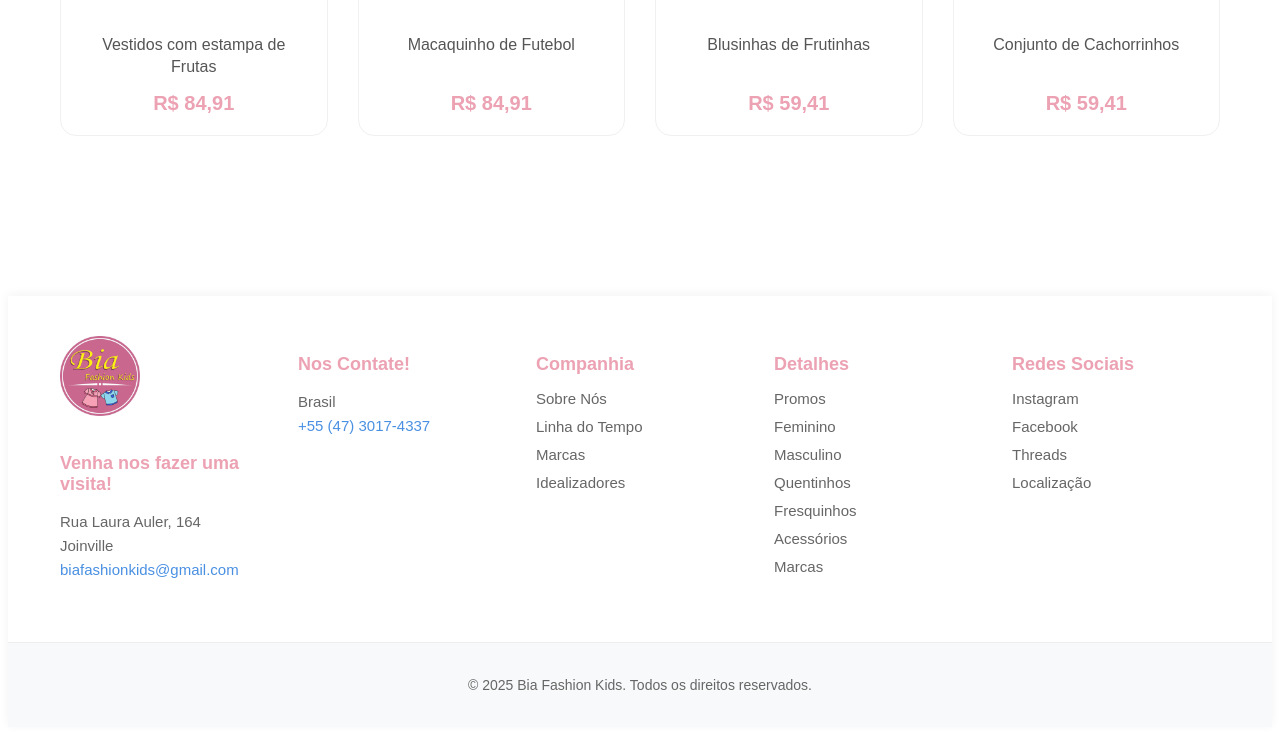
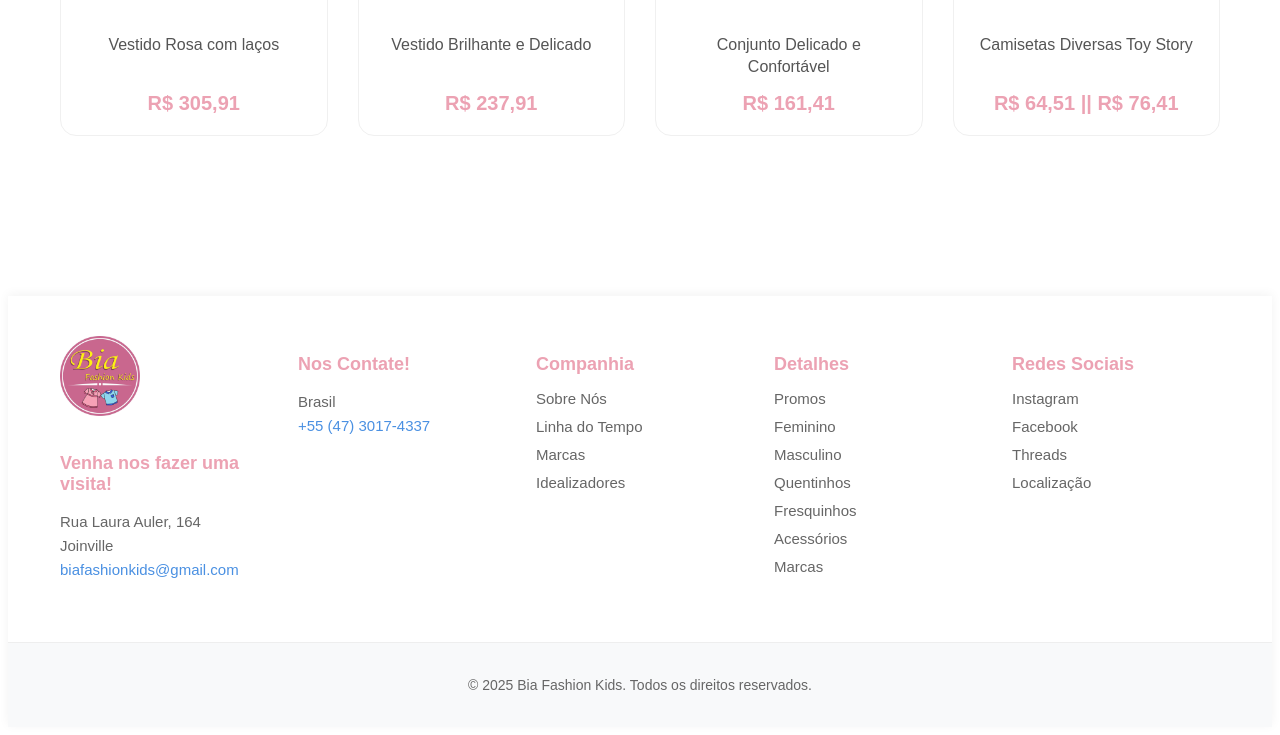
Before and after one commit to fic-fabrica-de-software/projeto-pessoal-softbm, a PHP site: page /feminino.php in a window 1280 px wide. Shown: the part 904-1639 px from the top of the page. Run offline with PHP 8.4, Linux system fonts and the light colour scheme.

Commit message:
organizando página feminino

```diff
--- a/feminino.php
+++ b/feminino.php
@@ -4,43 +4,43 @@
     </section> <!--Section de images de roupas tops-->
     <section class="product-section">
         <div class="tshirt-sections"> <a href="ModeloProduto.php">
-                <div class="tshirt-photos"> <img src="src/images/imgs-produto/fresquinhos1.png">
-                    <p>Conjunto Luc.boo + Sandália BIBI </p> <span><strong>R$ 127,41 || R$ 161,41</strong></span>
+                <div class="tshirt-photos"> <img src="src/images/imgs-produto/feminino1.png">
+                    <p>Pijama Stitch + Chinelo combinando </p> <span><strong>R$ 84,91 || R$ 36,46</strong></span>
                 </div>
             </a> <a href="">
                 <div class="tshirt-photos"> <img
-                        src="src/images/imgs-produto/fresquinhos2.png">
-                    <p>Regata + Short Jeans </p> <span><strong>R$ 59,41 || R$ 110,41</strong></span>
+                        src="src/images/imgs-produto/feminino2.png">
+                    <p>Conjunto de Bermuda com Blusa de Laços + Papete</p> <span><strong>R$ 101,91 || R$ 101,91</strong></span>
                 </div>
             </a> <a href="">
                 <div class="tshirt-photos"> <img
-                        src="src/images/imgs-produto/fresquinhos3.png">
-                    <p>Camisetas NIKE © Licenciado/Original  </p> <span><strong>R$ 110,41</strong></span>
+                        src="src/images/imgs-produto/feminino3.png">
+                    <p>Conjunto com Estampa de Urso e Palmeiras </p> <span><strong>R$ 152,91</strong></span>
                 </div>
             </a> <a href="">
                 <div class="tshirt-photos"> <img
-                        src="src/images/imgs-produto/fresquinhos4.png">
-                    <p>Camisetas LEVI'S © Licenciado/Original </p> <span><strong>R$ 110,41</strong></span>
+                        src="src/images/imgs-produto/feminino4.png">
+                    <p>Vestido delicado em tons de Rosa </p> <span><strong>R$ 67,91</strong></span>
                 </div>
             </a> <a href="">
                 <div class="tshirt-photos"> <img
-                        src="src/images/imgs-produto/fresquinhos5.png">
-                    <p>Vestidos com estampa de Frutas </p> <span><strong>R$ 84,91</strong></span>
+                        src="src/images/imgs-produto/feminino5.png">
+                    <p>Vestido Rosa com laços </p> <span><strong>R$ 305,91</strong></span>
                 </div>
             </a> <a href="">
                 <div class="tshirt-photos"> <img
-                        src="src/images/imgs-produto/fresquinhos6.png">
-                    <p>Macaquinho de Futebol</p> <span><strong>R$ 84,91</strong></span>
+                        src="src/images/imgs-produto/feminino6.png">
+                    <p>Vestido Brilhante e Delicado</p> <span><strong>R$ 237,91</strong></span>
                 </div>
             </a> <a href="">
                 <div class="tshirt-photos"> <img
-                        src="src/images/imgs-produto/fresquinhos7.png">
-                    <p>Blusinhas de Frutinhas</p> <span><strong>R$ 59,41</strong></span>
+                        src="src/images/imgs-produto/feminino7.png">
+                    <p>Conjunto Delicado e Confortável</p> <span><strong>R$ 161,41</strong></span>
                 </div>
             </a> <a href="">
                 <div class="tshirt-photos"> <img
-                        src="src/images/imgs-produto/fresquinhos8.png">
-                    <p>Conjunto de Cachorrinhos</p> <span><strong>R$ 59,41</strong></span>
+                        src="src/images/imgs-produto/feminino8.png">
+                    <p>Camisetas Diversas Toy Story</p> <span><strong>R$ 64,51 || R$ 76,41</strong></span>
                 </div>
             </a> </div>
     </section>
```
Also changed, not shown: src/images/imgs-produto/feminino1.png (added), src/images/imgs-produto/feminino2.png (added), src/images/imgs-produto/feminino3.png (added), src/images/imgs-produto/feminino4.png (added), src/images/imgs-produto/feminino5.png (added), src/images/imgs-produto/feminino6.png (added), src/images/imgs-produto/feminino7.png (added), src/images/imgs-produto/feminino8.png (added).
